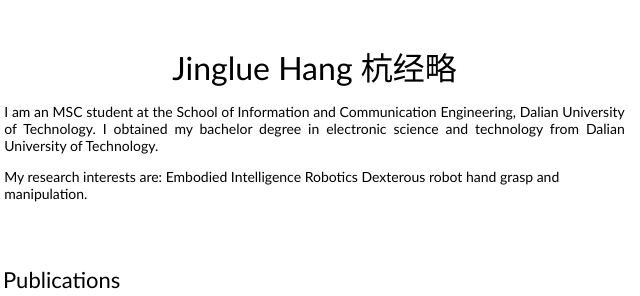
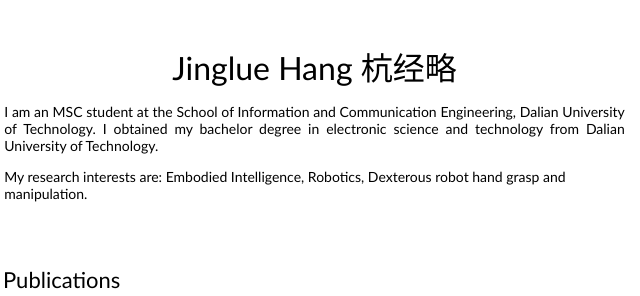
Before and after one commit to hjlllll/CV, a plain HTML site: page index.html in a window 1280 px wide. Shown: the top 296 px of the page, 232-872 px from the left. Drawn offline with nearby package versions, Linux system fonts and the light colour scheme.

Commit message:
Update index.html

```diff
--- a/index.html
+++ b/index.html
@@ -40,10 +40,7 @@
                                     <p style="text-align:justify; text-justify:inter-ideograph;">
                                         I am an MSC student at the School of Information and Communication Engineering, Dalian University of Technology. I obtained my bachelor degree in electronic science and technology from Dalian University of Technology.
 				    	</p>
-					My research interests are:
-					Embodied Intelligence
-					Robotics
-					Dexterous robot hand grasp and manipulation.
+					My research interests are: Embodied Intelligence, Robotics, Dexterous robot hand grasp and manipulation.
                                         </p>
 <!--                                    <p style="text-align:center">
                                         <a href="dllgdxhjl0907@mail.dlut.edu.cn">Email</a> &nbsp/&nbsp
```
